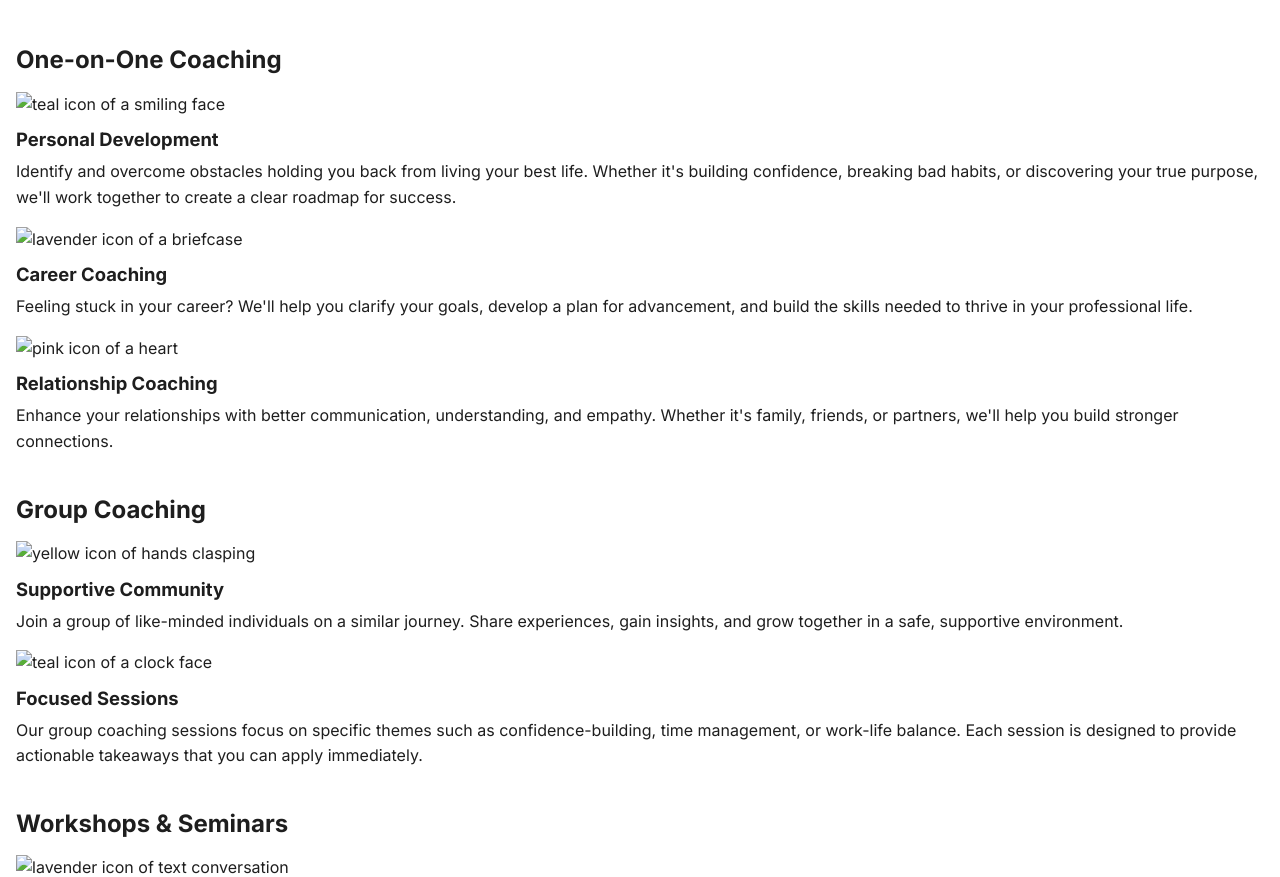
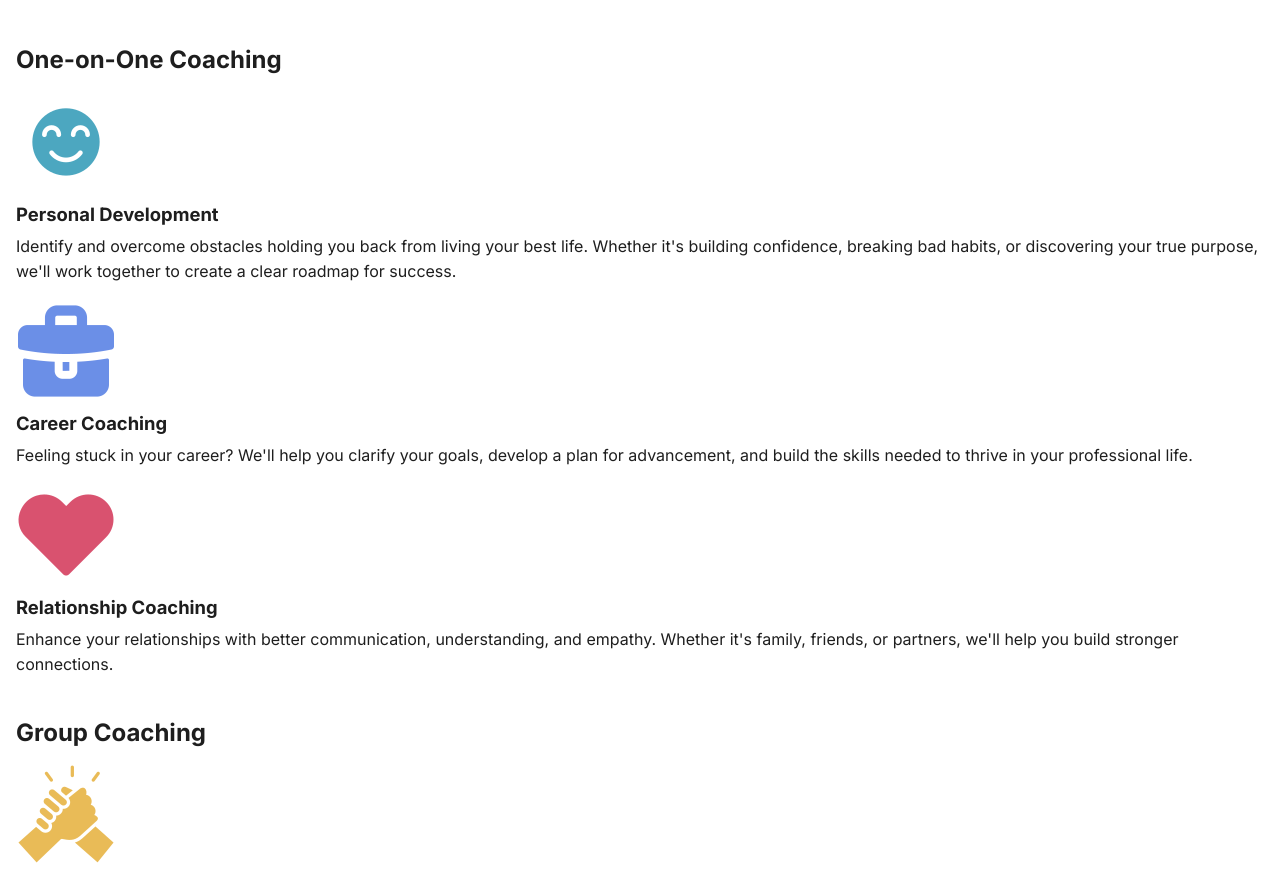
Before and after one commit to NoahBaker1/path-to-success, a plain HTML site: page index.html in a window 1280 px wide. Shown: the part 481-1358 px from the top of the page. Drawn offline with Linux system fonts and the light colour scheme; a web font is replaced by a local one.

Commit message:
Update index.html

```diff
--- a/index.html
+++ b/index.html
@@ -30,17 +30,17 @@
       <section>
         <h3>One-on-One Coaching</h3>
         <article>
-          <img src="personal-development.png" alt="teal icon of a smiling face">
+          <img src="images/personal-development.png" alt="teal icon of a smiling face">
           <h4>Personal Development</h4>
           <p>Identify and overcome obstacles holding you back from living your best life. Whether it's building confidence, breaking bad habits, or discovering your true purpose, we'll work together to create a clear roadmap for success.</p>
         </article>
         <article>
-          <img src="career-coaching.png" alt="lavender icon of a briefcase">
+          <img src="images/career-coaching.png" alt="lavender icon of a briefcase">
           <h4>Career Coaching</h4>
           <p>Feeling stuck in your career? We'll help you clarify your goals, develop a plan for advancement, and build the skills needed to thrive in your professional life.</p>
         </article>
         <article>
-          <img src="relationship-coaching.png" alt="pink icon of a heart">
+          <img src="images/relationship-coaching.png" alt="pink icon of a heart">
           <h4>Relationship Coaching</h4>
           <p>Enhance your relationships with better communication, understanding, and empathy. Whether it's family, friends, or partners, we'll help you build stronger connections.</p>
         </article>
@@ -49,12 +49,12 @@
       <section>
         <h3>Group Coaching</h3>
         <article>
-          <img src="supportive-community.png" alt="yellow icon of hands clasping">
+          <img src="images/supportive-community.png" alt="yellow icon of hands clasping">
           <h4>Supportive Community</h4>
           <p>Join a group of like-minded individuals on a similar journey. Share experiences, gain insights, and grow together in a safe, supportive environment.</p>
         </article>
         <article>
-          <img src="focused-session.png" alt="teal icon of a clock face">
+          <img src="images/focused-session.png" alt="teal icon of a clock face">
           <h4>Focused Sessions</h4>
           <p>Our group coaching sessions focus on specific themes such as confidence-building, time management, or work-life balance. Each session is designed to provide actionable takeaways that you can apply immediately.</p>
         </article>
@@ -63,7 +63,7 @@
       <section>
         <h3>Workshops &amp; Seminars</h3>
         <article>
-          <img src="interactive-learning.png" alt="lavender icon of text conversation">
+          <img src="images/interactive-learning.png" alt="lavender icon of text conversation">
           <h4>Interactive Learning</h4>
           <p>Participate in our interactive workshops and seminars that cover a range of topics, from goal setting to stress management. These events are designed to provide practical tools and strategies that you can implement in your daily life.</p>
         </article>
@@ -72,7 +72,7 @@
       <section>
         <h3>Online Courses</h3>
         <article>
-          <img src="flexible-learning.png" alt="pink icon of a curly arrow">
+          <img src="images/flexible-learning.png" alt="pink icon of a curly arrow">
           <h4>Flexible Learning</h4>
           <p>Access our online courses at your convenience. With video lessons, downloadable resources, and exercises, you can learn at your own pace from the comfort of your home.</p>
         </article>
```
